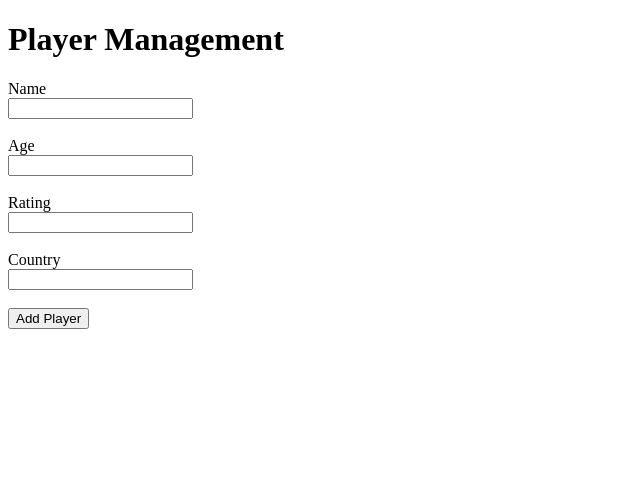
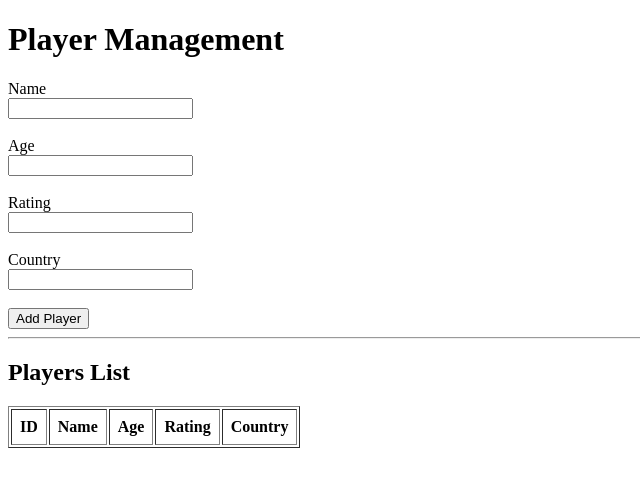
Before and after one commit to Saketbishnu/Chess_Tournament, a SvelteKit app: page /players in a window 1280 px wide. Shown: the top 484 px of the page, without its empty margins (0-640 px from the left). Built offline with nearby package versions, Linux system fonts and the light colour scheme.

Commit message:
added and check player update

```diff
--- a/src/routes/players/+page.svelte
+++ b/src/routes/players/+page.svelte
@@ -3,6 +3,16 @@
 	let age = $state("");
 	let rating = $state("");
 	let country = $state("");
+
+	let players = $state([]);
+
+	async function loadPlayers() {
+		const response = await fetch("/players");
+
+		if (response.ok) {
+			players = await response.json();
+		}
+	}
 
 	async function addPlayer() {
 		const response = await fetch("/players", {
@@ -25,42 +35,81 @@
 			age = "";
 			rating = "";
 			country = "";
+
+			await loadPlayers();
 		} else {
 			alert("Failed to add player");
 		}
 	}
+
+	$effect(() => {
+		loadPlayers();
+	});
 </script>
 
 <h1>Player Management</h1>
 
-<form onsubmit={(e) => { e.preventDefault(); addPlayer(); }}>
+<form
+	onsubmit={(e) => {
+		e.preventDefault();
+		addPlayer();
+	}}
+>
 	<div>
-		<label>Name</label><br>
+		<label>Name</label><br />
 		<input bind:value={name} type="text" />
 	</div>
 
-	<br>
+	<br />
 
 	<div>
-		<label>Age</label><br>
+		<label>Age</label><br />
 		<input bind:value={age} type="number" />
 	</div>
 
-	<br>
+	<br />
 
 	<div>
-		<label>Rating</label><br>
+		<label>Rating</label><br />
 		<input bind:value={rating} type="number" />
 	</div>
 
-	<br>
+	<br />
 
 	<div>
-		<label>Country</label><br>
+		<label>Country</label><br />
 		<input bind:value={country} type="text" />
 	</div>
 
-	<br>
+	<br />
 
 	<button type="submit">Add Player</button>
 </form>
+
+<hr />
+
+<h2>Players List</h2>
+
+<table border="1" cellpadding="8">
+	<thead>
+		<tr>
+			<th>ID</th>
+			<th>Name</th>
+			<th>Age</th>
+			<th>Rating</th>
+			<th>Country</th>
+		</tr>
+	</thead>
+
+	<tbody>
+		{#each players as player}
+			<tr>
+				<td>{player.id}</td>
+				<td>{player.name}</td>
+				<td>{player.age}</td>
+				<td>{player.rating}</td>
+				<td>{player.country}</td>
+			</tr>
+		{/each}
+	</tbody>
+</table>
--- a/src/routes/players/+server.js
+++ b/src/routes/players/+server.js
@@ -1,5 +1,22 @@
 import { json } from "@sveltejs/kit";
 import { pool } from "$lib/server/db";
+
+export async function GET() {
+	try {
+		const result = await pool.query(
+			"SELECT * FROM players ORDER BY id ASC"
+		);
+
+		return json(result.rows);
+	} catch (err) {
+		console.error(err);
+
+		return json(
+			{ error: "Failed to fetch players" },
+			{ status: 500 }
+		);
+	}
+}
 
 export async function POST({ request }) {
 	try {
@@ -13,7 +30,6 @@ export async function POST({ request }) {
 		);
 
 		return json(result.rows[0], { status: 201 });
-
 	} catch (err) {
 		console.error(err);
 
```
Lines whose indentation alone changed are shown as unchanged.
